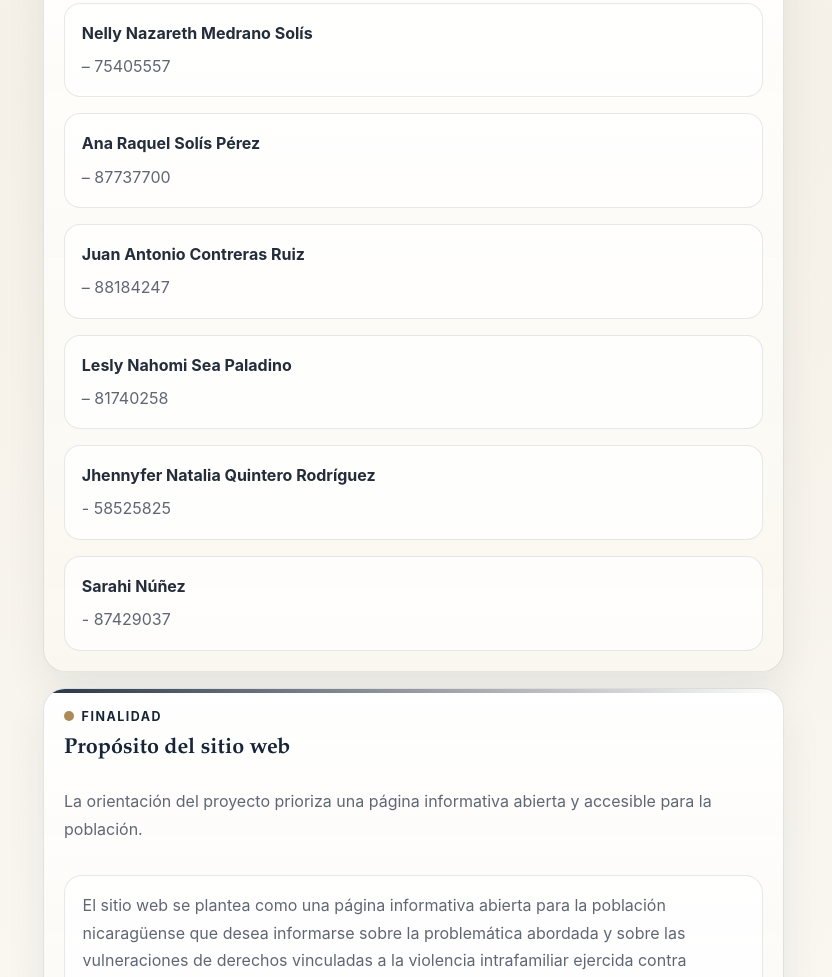
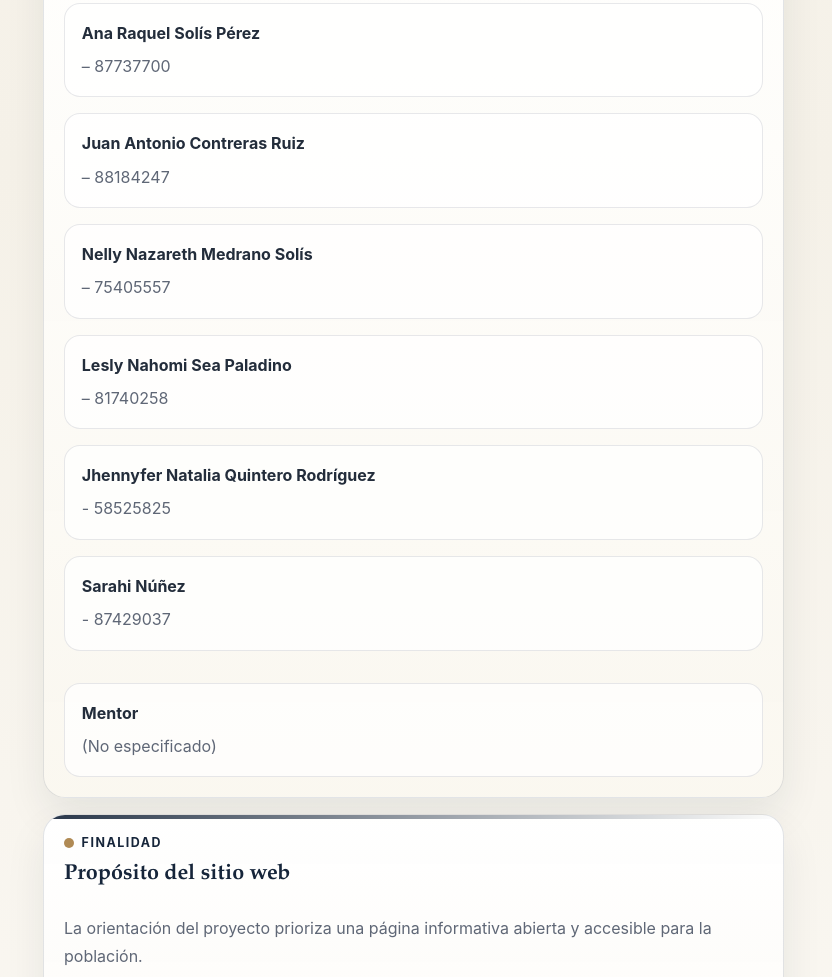
Before and after one commit to JulioAburto/Derecho, an Astro site: page /proyecto in a window 1280 px wide. Shown: the part 1390-2367 px from the top of the page, without its empty margins (37-869 px from the left). Built offline with nearby package versions, Linux system fonts and the light colour scheme; Astro itself is replaced by a stand-in of ours.

```diff
--- a/src/pages/proyecto.astro
+++ b/src/pages/proyecto.astro
@@ -81,14 +81,14 @@ import BaseLayout from "../layouts/BaseLayout.astro";
       accent="blue"
       span="wide"
     >
-    <ul class="info-list">
-        <li><strong>Nelly Nazareth Medrano Solís</strong> – 75405557</li>
+      <ul class="info-list">
         <li><strong>Ana Raquel Solís Pérez</strong> – 87737700</li>
         <li><strong>Juan Antonio Contreras Ruiz</strong> – 88184247</li>
+        <li><strong>Nelly Nazareth Medrano Solís</strong> – 75405557</li>
         <li><strong>Lesly Nahomi Sea Paladino</strong> – 81740258</li>
         <li><strong>Jhennyfer Natalia Quintero Rodríguez</strong> - 58525825</li>
         <li><strong>Sarahi Núñez</strong> - 87429037</li>
-        <!-- <li style="margin-top: 1rem;"><strong>Mentor</strong> (No especificado)</li> -->
+        <li style="margin-top: 1rem;"><strong>Mentor</strong> (No especificado)</li>
       </ul>
     </ContentCard>
 
```
